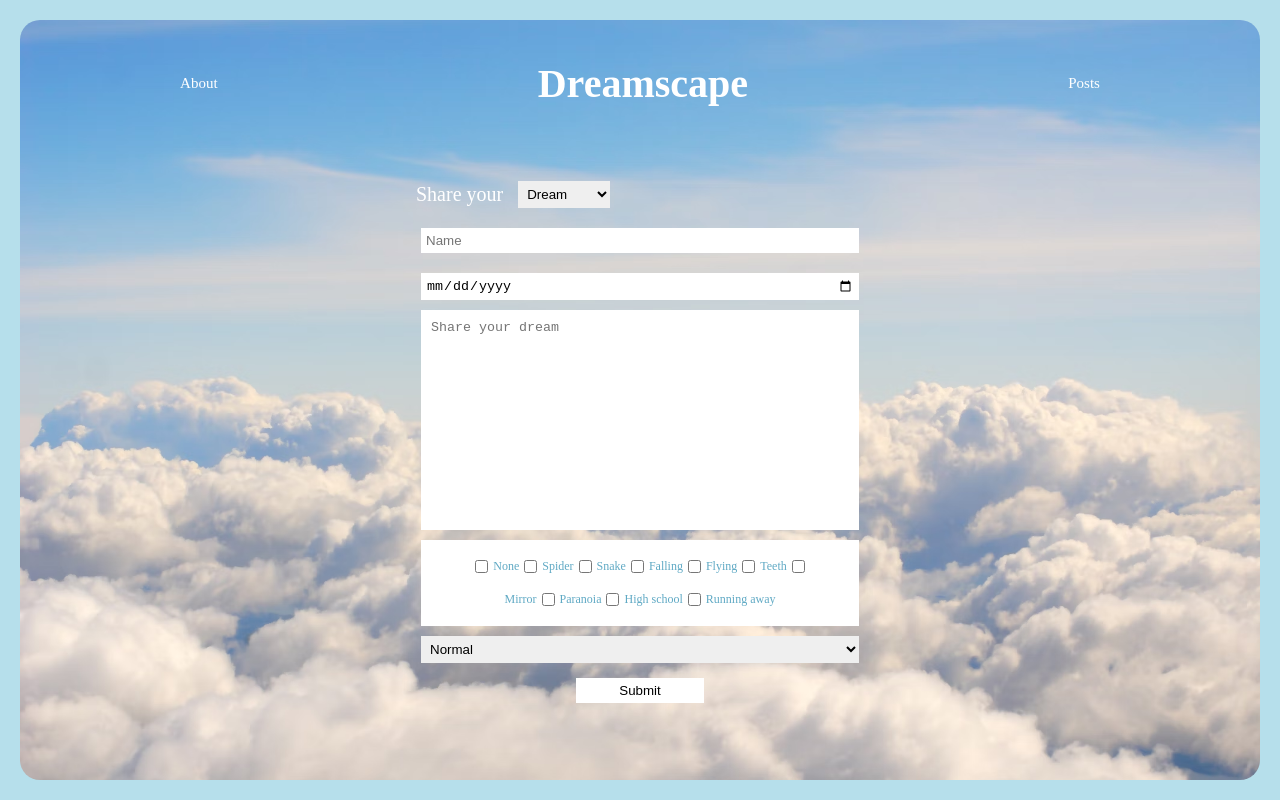
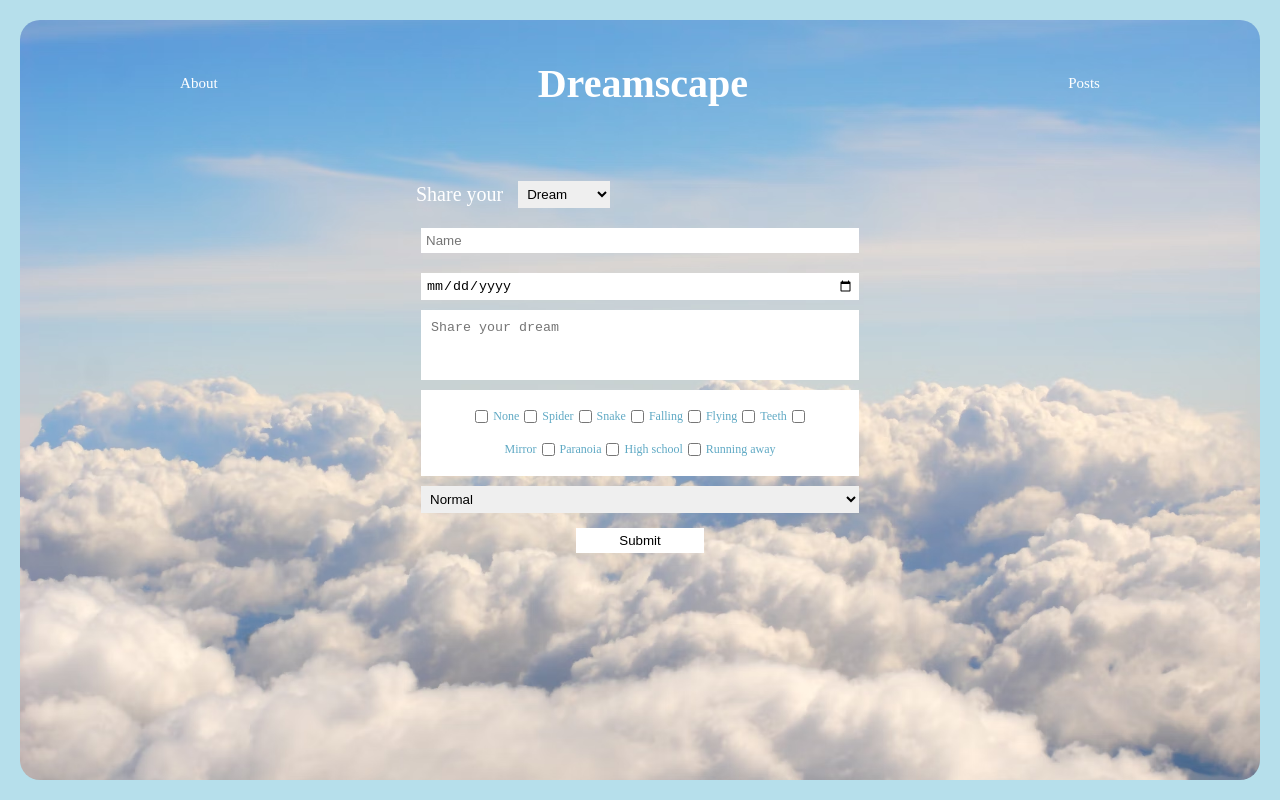
Before and after one commit to splendidist/week07-project, a React (Vite) app in the folder client/: page / in a window 1280 px wide. Built offline with nearby package versions, Linux system fonts and the light colour scheme; the HTML template or start-up script is replaced by a standard one; a web font is replaced by a local one.

Commit message:
responsive

```diff
--- a/client/src/App.css
+++ b/client/src/App.css
@@ -194,6 +194,9 @@ select {
   .form-two {
     width: 40vw;
   }
+  .dream-input {
+    height: 50px;
+  }
 }
 
 @media (min-width: 1200px) {
@@ -203,9 +206,6 @@ select {
   }
   .form-container {
     margin-top: 3vh;
-  }
-  .dream-input {
-    height: 200px;
   }
   .element-input {
     padding: 10px 40px;
@@ -241,6 +241,9 @@ select {
     margin: 10px 0px;
     border: none;
   }
+  .dream-input {
+    height: 200px;
+  }
   .dream-input,
   .element-input {
     margin: 10px 0px;
```
